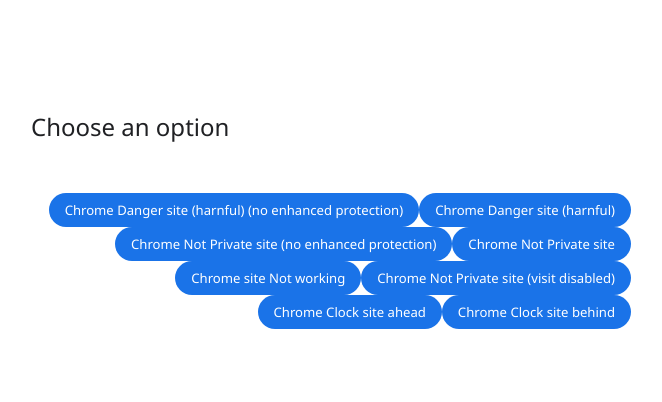
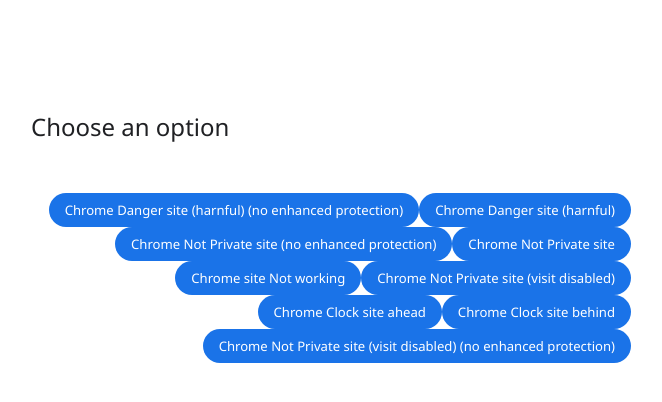
Before and after one commit to JulijaNiki/chromesystemhtmls, a plain HTML site: page index.html in a window 1280 px wide. Shown: the whole page, without its empty margins (309-971 px from the left). Drawn offline with Linux system fonts and the light colour scheme.

Commit message:
Update index.html

```diff
--- a/index.html
+++ b/index.html
@@ -1117,6 +1117,7 @@
       <button id="primary-button" onclick="window.location.href='./objects.githubusercontent.com.html'">Chrome site Not working</button>
         <button id="primary-button" onclick="window.location.href='./Clock error.html'">Chrome Clock site behind</button>
           <button id="primary-button" onclick="window.location.href='./Clock error9.html'">Chrome Clock site ahead</button>
+        <button id="primary-button" onclick="window.location.href='./Privacy error1 - Copy.html'">Chrome Not Private site (visit disabled) (no enhanced protection)</button>
   <button id="proceed-button" class="secondary-button small-link hidden"></button>
     </div>
     <div id="details" class="hidden">
```
